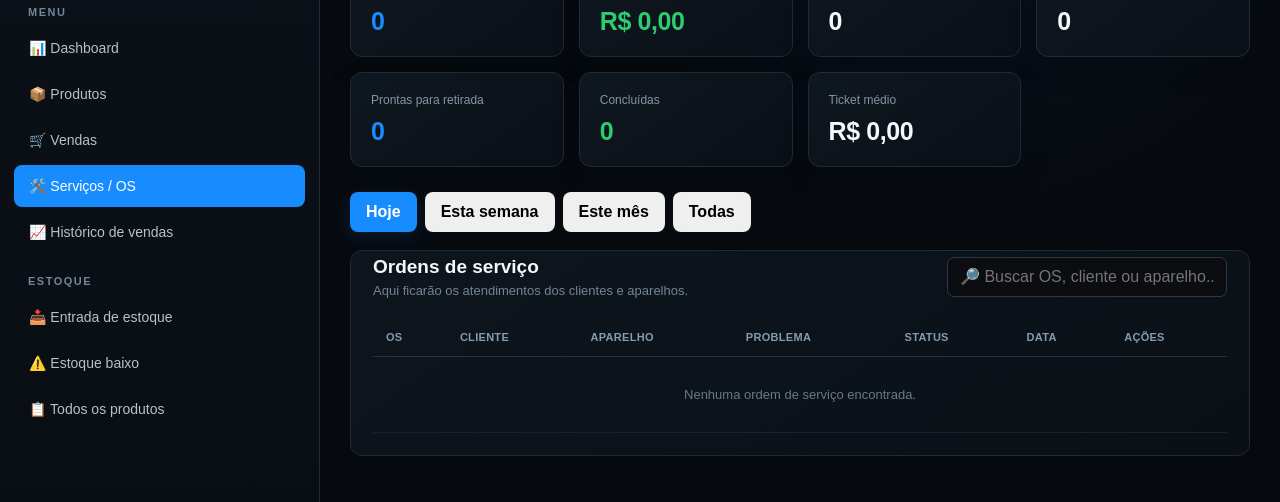
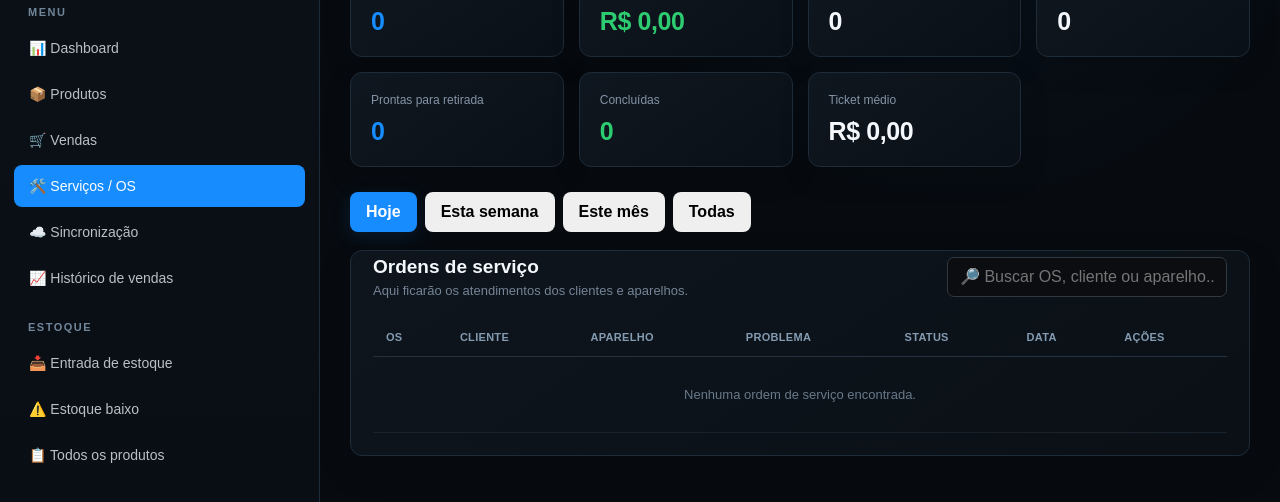
Before and after one commit to ALLinformatica1/all-informatica, a plain HTML site: page servicos.html in a window 1280 px wide. Shown: the part 166-668 px from the top of the page. Drawn offline with Linux system fonts and the light colour scheme.

Commit message:
Update servicos.html

```diff
--- a/servicos.html
+++ b/servicos.html
@@ -116,11 +116,12 @@
             <a class="menu-link" href="index.html#produtos">📦 Produtos</a>
             <a class="menu-link" href="vendas.html">🛒 Vendas</a>
             <a class="menu-link" href="servicos.html" style="background:#168cff;color:white;">🛠️ Serviços / OS</a>
+            <a class="menu-link" href="sync.html">☁️ Sincronização</a>
             <a class="menu-link" href="vendas.html#historico">📈 Histórico de vendas</a>
             <div class="menu-title">Estoque</div>
-            <a class="menu-link" href="index.html">📥 Entrada de estoque</a>
-            <a class="menu-link" href="index.html">⚠️ Estoque baixo</a>
-            <a class="menu-link" href="index.html">📋 Todos os produtos</a>
+            <a class="menu-link" href="index.html#entrada-estoque">📥 Entrada de estoque</a>
+            <a class="menu-link" href="index.html#estoque-baixo">⚠️ Estoque baixo</a>
+            <a class="menu-link" href="index.html#todos-produtos">📋 Todos os produtos</a>
         </div>
     </aside>
 
```
